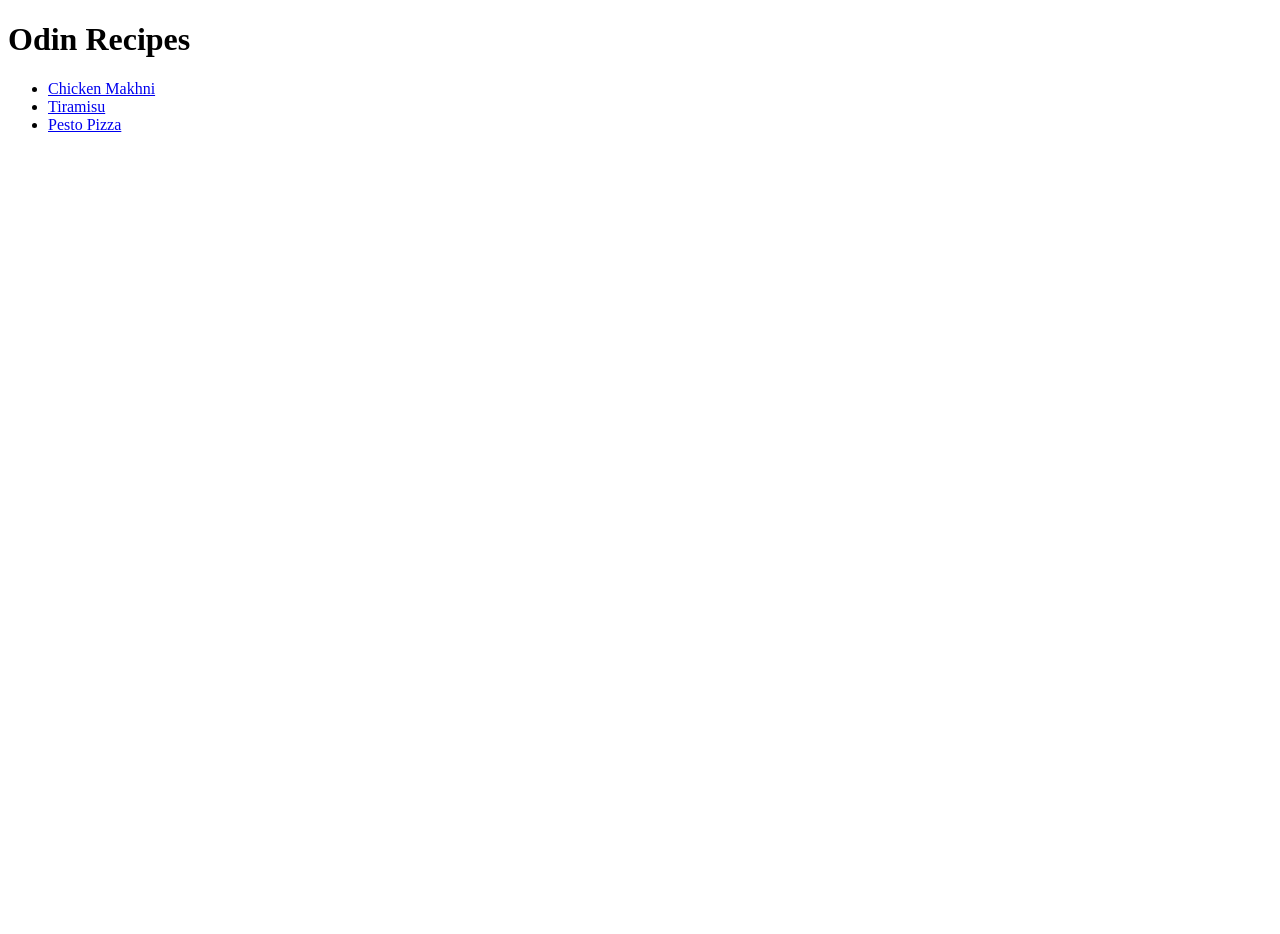
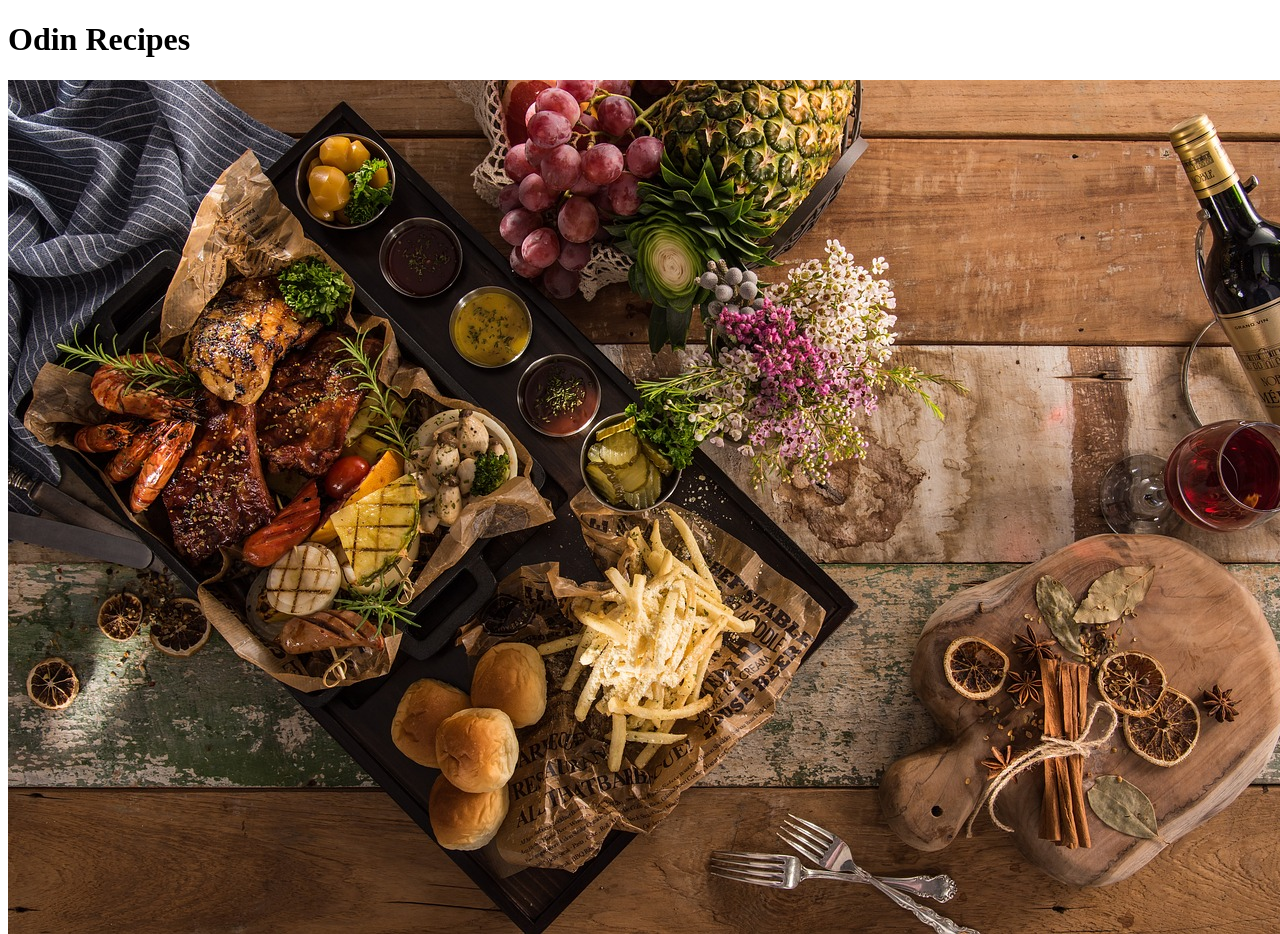
Before and after one commit to Shashwati09/odin-recipes, a plain HTML site: page index.html in a window 1280 px wide. Shown: the top 934 px of the page. Before the commit the page ends 800 px from the top, so only its background shows below. Drawn offline with Linux system fonts and the light colour scheme.

Commit message:
Add hero image

```diff
--- a/index.html
+++ b/index.html
@@ -8,6 +8,7 @@
 </head>
 <body>
     <h1>Odin Recipes</h1>
+    <img src="img/hero-img.jpg" alt="Food platter">
     <ul>
         <li><a href="recipes/chicken-makhani.html">Chicken Makhni</a></li>
         <li><a href="recipes/tiramisu.html">Tiramisu</a></li>
```
Also changed, not shown: img/hero-img.jpg (added).
